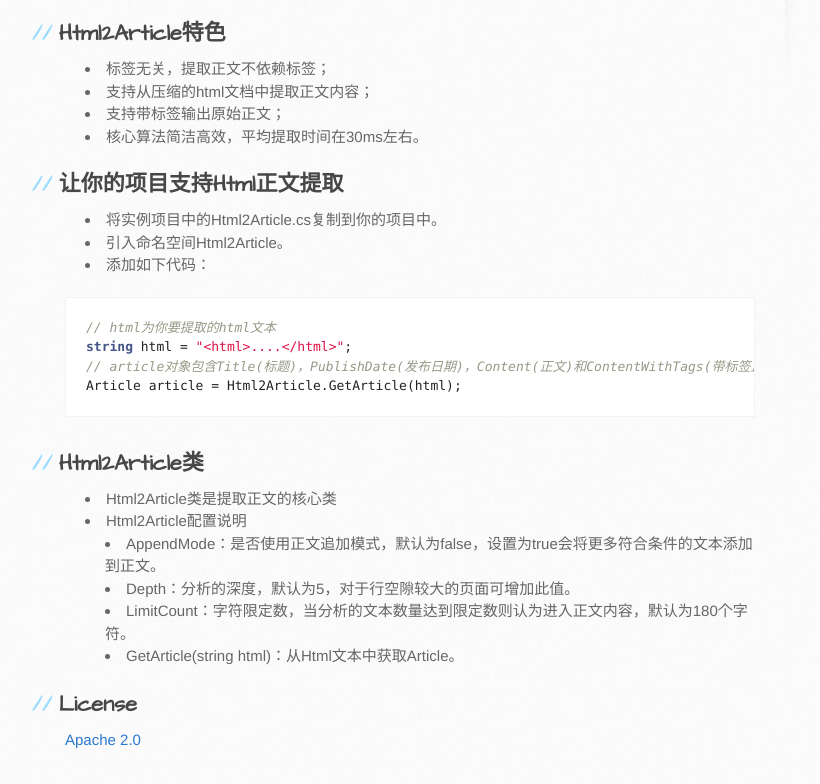
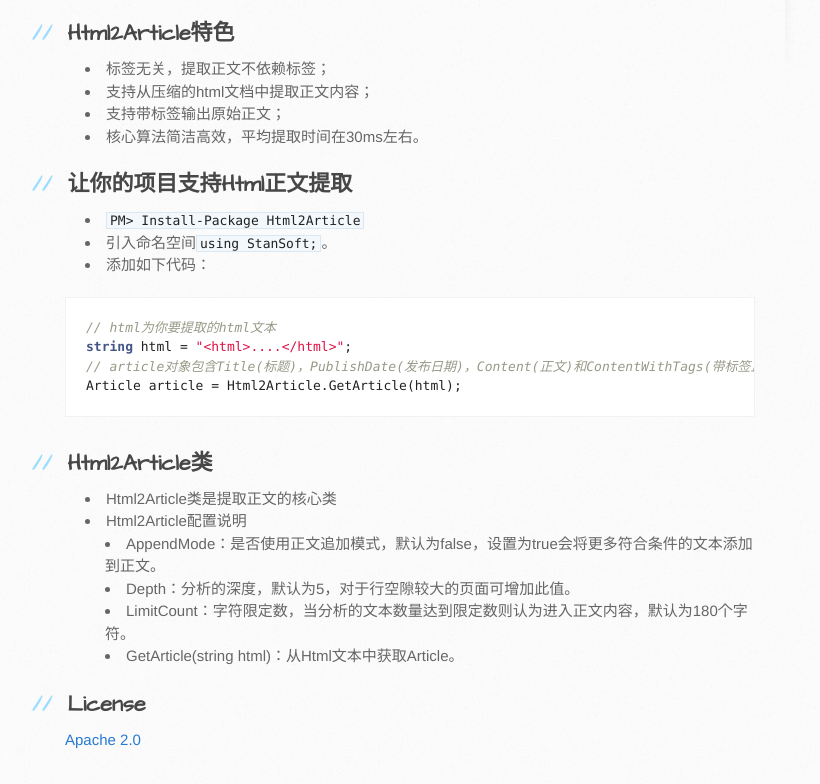
Before and after one commit to stanzhai/Html2Article, a plain HTML site: page index.html in a window 1280 px wide. Shown: the part 672-1456 px from the top of the page, without its empty margins (105-925 px from the left). Drawn offline with Linux system fonts and the light colour scheme.

Commit message:
Create gh-pages branch via GitHub

```diff
--- a/index.html
+++ b/index.html
@@ -28,23 +28,26 @@
     <div id="content-wrapper">
       <div class="inner clearfix">
         <section id="main-content">
-          <h1>Html2Article</h1>
+          <h1>
+<a name="html2article" class="anchor" href="#html2article"><span class="octicon octicon-link"></span></a>Html2Article</h1>
 
 <p>.NET平台下，一个高效的从Html中提取正文的工具。<br>
-正文提取采用了基于文本密度的提取算法，支持从压缩的Html文档中提取正文，每个页面平均提取时间为30ms，正确率在95%以上。<br><img src="http://blog.stanzhai.com/images/project/Html2Article.png" alt="Html2Article"></p>
+正文提取采用了基于文本密度的提取算法，支持从压缩的Html文档中提取正文，每个页面平均提取时间为30ms，正确率在95%以上。<br><img src="http://blog.zhaishidan.cn/images/project/Html2Article.png" alt="Html2Article"></p>
 
-<h2>Html2Article特色</h2>
+<h2>
+<a name="html2article-1" class="anchor" href="#html2article-1"><span class="octicon octicon-link"></span></a>Html2Article特色</h2>
 
 <ul>
 <li>标签无关，提取正文不依赖标签；</li>
 <li>支持从压缩的html文档中提取正文内容；</li>
 <li>支持带标签输出原始正文；</li>
 <li>核心算法简洁高效，平均提取时间在30ms左右。</li>
-</ul><h2>让你的项目支持Html正文提取</h2>
+</ul><h2>
+<a name="html" class="anchor" href="#html"><span class="octicon octicon-link"></span></a>让你的项目支持Html正文提取</h2>
 
 <ul>
-<li><strong>将实例项目中的Html2Article.cs复制到你的项目中。</strong></li>
-<li><strong>引入命名空间Html2Article。</strong></li>
+<li><strong><code>PM&gt; Install-Package Html2Article</code></strong></li>
+<li><strong>引入命名空间<code>using StanSoft;</code>。</strong></li>
 <li><strong>添加如下代码：</strong></li>
 </ul><div class="highlight"><pre><span class="c1">// html为你要提取的html文本</span>
 <span class="kt">string</span> <span class="n">html</span> <span class="p">=</span> <span class="s">"&lt;html&gt;....&lt;/html&gt;"</span><span class="p">;</span>
@@ -52,7 +55,8 @@
 <span class="n">Article</span> <span class="n">article</span> <span class="p">=</span> <span class="n">Html2Article</span><span class="p">.</span><span class="n">GetArticle</span><span class="p">(</span><span class="n">html</span><span class="p">);</span>
 </pre></div>
 
-<h2>Html2Article类</h2>
+<h2>
+<a name="html2article-2" class="anchor" href="#html2article-2"><span class="octicon octicon-link"></span></a>Html2Article类</h2>
 
 <ul>
 <li><strong>Html2Article类是提取正文的核心类</strong></li>
@@ -66,7 +70,8 @@
 <li>GetArticle(string html)：从Html文本中获取Article。</li>
 </ul>
 </li>
-</ul><h2>License</h2>
+</ul><h2>
+<a name="license" class="anchor" href="#license"><span class="octicon octicon-link"></span></a>License</h2>
 
 <p><a href="http://www.apache.org/licenses/LICENSE-2.0">Apache 2.0</a></p>
         </section>
@@ -83,7 +88,7 @@
 
           <p class="repo-owner"><a href="https://github.com/stanzhai/Html2Article"></a> is maintained by <a href="https://github.com/stanzhai">stanzhai</a>.</p>
 
-          <p>This page was generated by <a href="pages.github.com">GitHub Pages</a> using the Architect theme by <a href="http://twitter.com/jasonlong">Jason Long</a>.</p>
+          <p>This page was generated by <a href="pages.github.com">GitHub Pages</a> using the Architect theme by <a href="https://twitter.com/jasonlong">Jason Long</a>.</p>
         </aside>
       </div>
     </div>
```
Also changed, not shown: params.json (+1 -1 lines).
